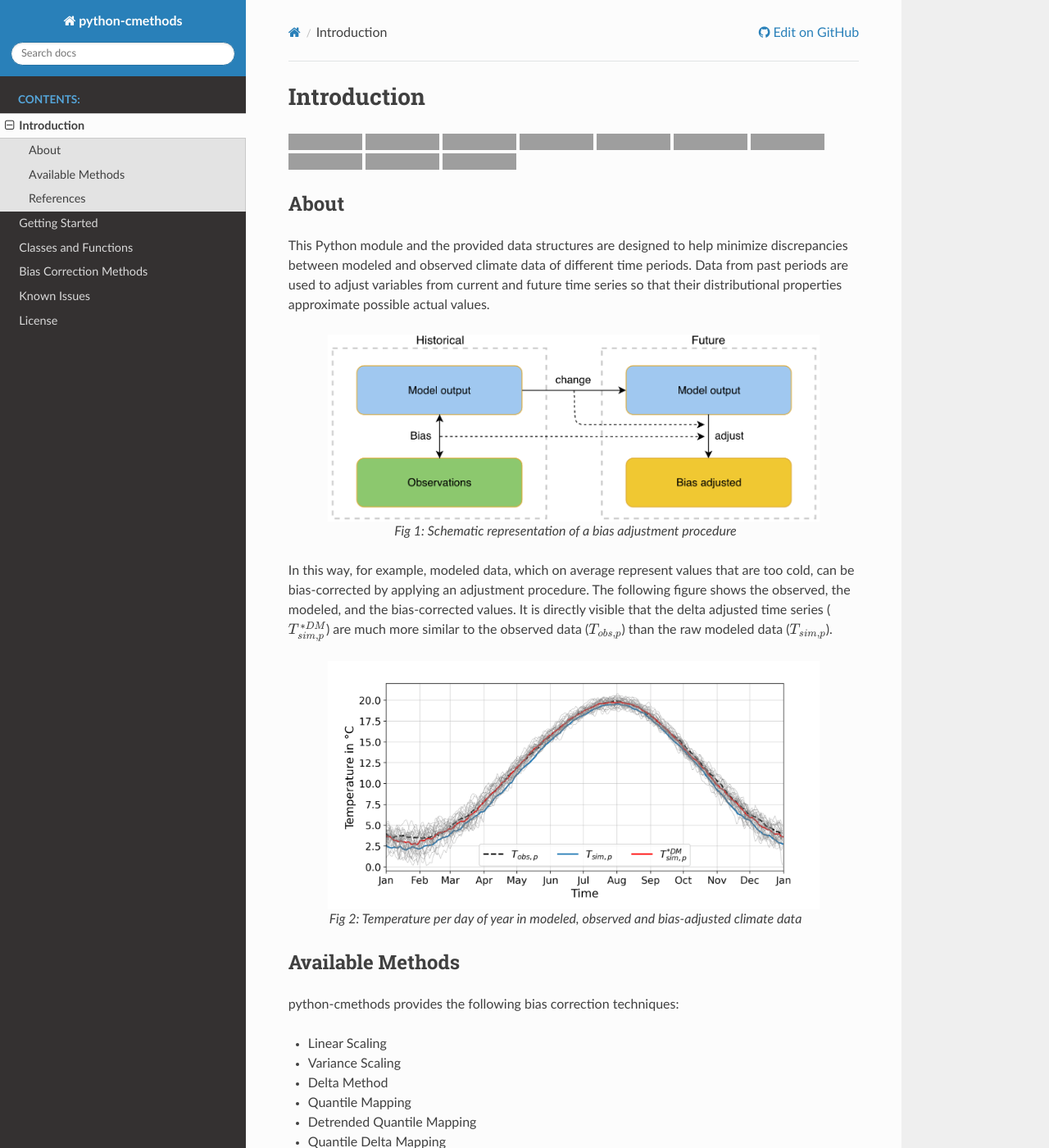
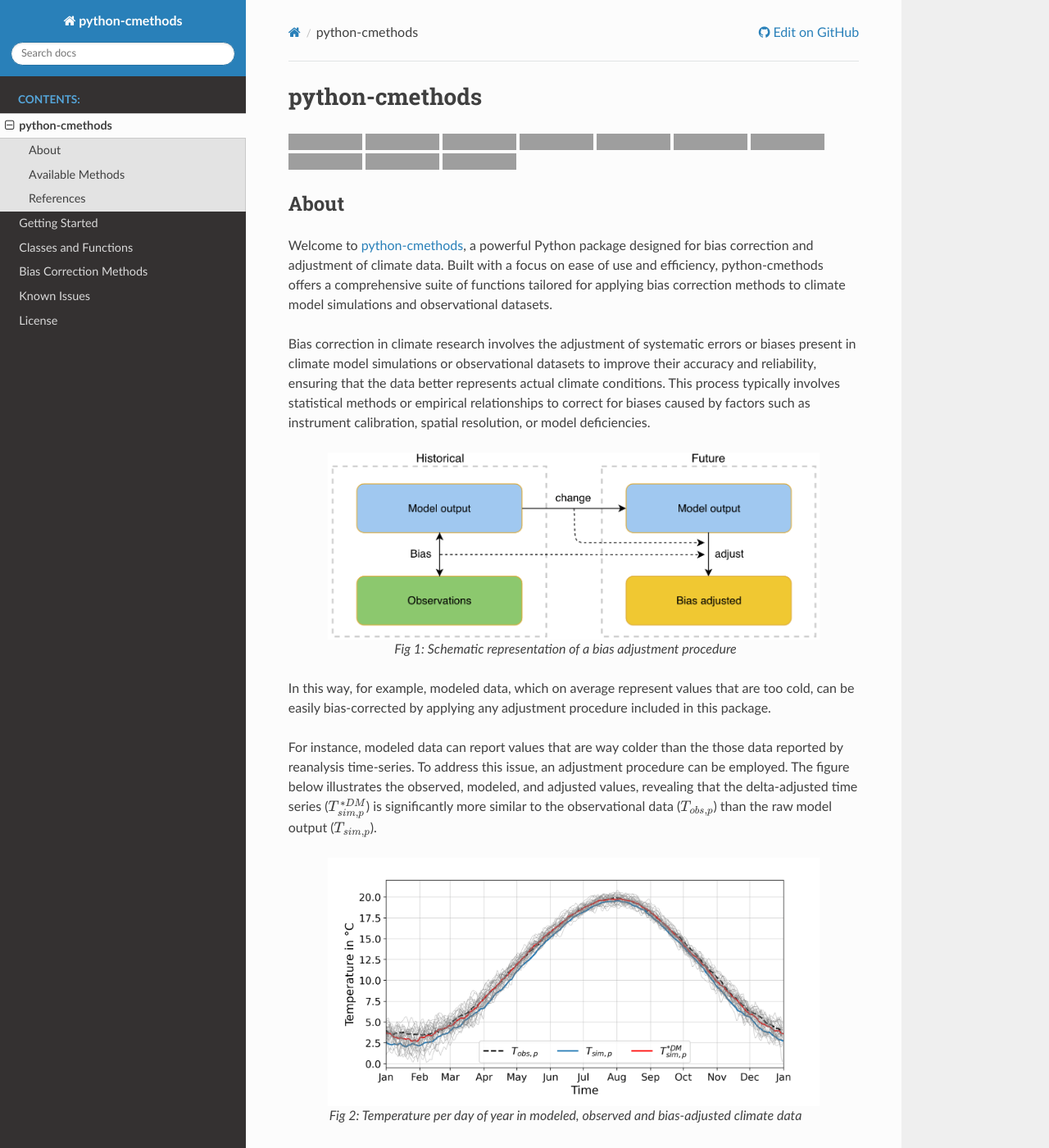
Before and after one commit to btschwertfeger/python-cmethods, a Sphinx documentation site: the page built from doc/introduction.rst, in a window 1280 px wide and 1400 px high, cut to the strip 0-1400 px from the top of the window. Shown: the whole strip at 82% size. Built offline with Sphinx 7.4.7 and the Read the Docs theme 2.0.0, drawn with Linux system fonts in a browser that asks for light colours; some of the changed text lies outside the part shown; grey boxes are pictures that could not be loaded.

Commit message:
update documentation

```diff
--- a/doc/src/introduction.rst
+++ b/doc/introduction.rst
@@ -1,7 +1,7 @@
 .. This is the introduction
 
-Introduction
-=============
+python-cmethods
+===============
 
 |GitHub badge| |License badge| |PyVersions badge| |Downloads badge|
 |CI/CD badge| |codecov badge|
@@ -10,11 +10,18 @@
 About
 -----
 
-This Python module and the provided data structures are designed to help
-minimize discrepancies between modeled and observed climate data of different
-time periods. Data from past periods are used to adjust variables from current
-and future time series so that their distributional properties approximate
-possible actual values.
+Welcome to `python-cmethods`_, a powerful Python package designed for bias
+correction and adjustment of climate data. Built with a focus on ease of use and
+efficiency, python-cmethods offers a comprehensive suite of functions tailored
+for applying bias correction methods to climate model simulations and
+observational datasets.
+
+Bias correction in climate research involves the adjustment of systematic errors
+or biases present in climate model simulations or observational datasets to
+improve their accuracy and reliability, ensuring that the data better represents
+actual climate conditions. This process typically involves statistical methods
+or empirical relationships to correct for biases caused by factors such as
+instrument calibration, spatial resolution, or model deficiencies.
 
 .. figure:: ../_static/images/biasCdiagram.png
     :width: 600
@@ -23,13 +30,16 @@
 
     Fig 1: Schematic representation of a bias adjustment procedure
 
+In this way, for example, modeled data, which on average represent values that
+are too cold, can be easily bias-corrected by applying any adjustment procedure
+included in this package.
 
-In this way, for example, modeled data, which on average represent values that
-are too cold, can be bias-corrected by applying an adjustment procedure. The
-following figure shows the observed, the modeled, and the bias-corrected values.
-It is directly visible that the delta adjusted time series
-(:math:`T^{*DM}_{sim,p}`) are much more similar to the observed data
-(:math:`T_{obs,p}`) than the raw modeled data (:math:`T_{sim,p}`).
+For instance, modeled data can report values that are way colder than the those
+data reported by reanalysis time-series. To address this issue, an adjustment
+procedure can be employed. The figure below illustrates the observed, modeled,
+and adjusted values, revealing that the delta-adjusted time series
+(:math:`T^{*DM}_{sim,p}`) is significantly more similar to the observational
+data (:math:`T_{obs,p}`) than the raw model output (:math:`T_{sim,p}`).
 
 .. figure:: ../_static/images/dm-doy-plot.png
     :width: 600
@@ -38,18 +48,24 @@
 
     Fig 2: Temperature per day of year in modeled, observed and bias-adjusted climate data
 
+The mathematical foundations supporting each bias correction technique
+implemented in python-cmethods are integral to the package, ensuring
+transparency and reproducibility in the correction process. Each method is
+accompanied by references to trusted publications, reinforcing the reliability
+and rigor of the corrections applied.
+
 
 Available Methods
 -----------------
 
 python-cmethods provides the following bias correction techniques:
 
-- Linear Scaling
-- Variance Scaling
-- Delta Method
-- Quantile Mapping
-- Detrended Quantile Mapping
-- Quantile Delta Mapping
+- :ref:`Linear Scaling<linear-scaling>`
+- :ref:`Variance Scaling<variance-scaling>`
+- :ref:`Delta Method<delta-method>`
+- :ref:`Quantile Mapping<quantile-mapping>`
+- :ref:`Detrended Quantile Mapping<detrended-quantile-mapping>`
+- :ref:`Quantile Delta Mapping<quantile-delta-mapping>`
 
 Please refer to the official documentation for more information about these
 methods as well as sample scripts:
--- a/doc/links.rst
+++ b/doc/links.rst
@@ -11,6 +11,9 @@
 .. _tool comparison: https://github.com/btschwertfeger/BiasAdjustCXX-Performance-Test
 
 .. _xclim: https://zenodo.org/record/7535677
+
+.. _xarray: https://xarray.dev/
+.. _dask: https://docs.dask.org/en/stable/
 
 
 .. BADGES
```
Also changed, not shown: README.md (+36 -10 lines), doc/index.rst (+6 -8 lines), doc/methods.rst (renamed from doc/src/methods.rst, +8 -0 lines), doc/cmethods.rst (renamed from doc/src/cmethods.rst), doc/getting_started.rst (renamed from doc/src/getting_started.rst), doc/issues.rst (renamed from doc/src/issues.rst), doc/license.rst (renamed from doc/src/license.rst), 3 other files.
